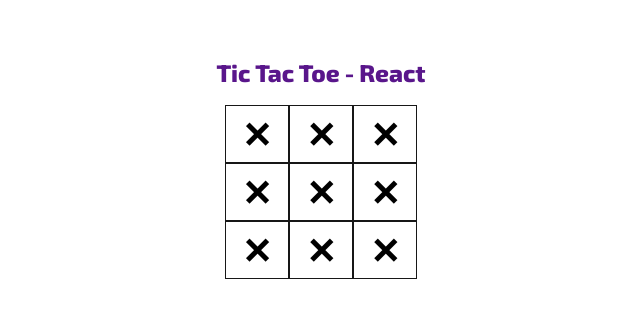
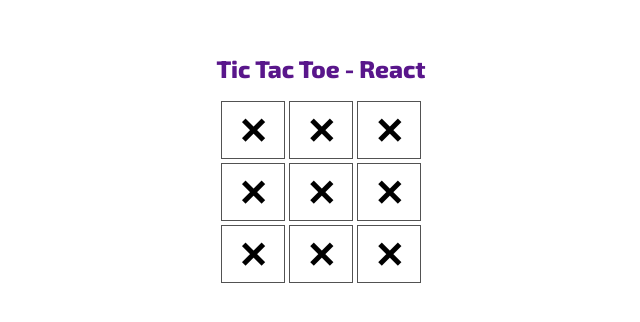
Before and after one commit to RajDeshmukh2001/tic-tac-toe-react, a React (Vite) app: page / in a window 1280 px wide. Shown: the part 232-554 px from the top of the page, without its empty margins (319-959 px from the left). Built offline with nearby package versions, Linux system fonts and the light colour scheme.

Commit message:
refactor: add gap between square boxes and change border color

```diff
--- a/src/components/Square.tsx
+++ b/src/components/Square.tsx
@@ -1,17 +1,17 @@
 const Square = () => {
     return (
-        <div className="grid grid-cols-3">
-            <button className="px-4 py-2 text-4xl font-extrabold border border-neutral-900">✕</button>
-            <button className="px-4 py-2 text-4xl font-extrabold border border-neutral-900">✕</button>
-            <button className="px-4 py-2 text-4xl font-extrabold border border-neutral-900">✕</button>
+        <div className="grid grid-cols-3 gap-1">
+            <button className="px-4 py-2 text-4xl font-extrabold border border-neutral-600">✕</button>
+            <button className="px-4 py-2 text-4xl font-extrabold border border-neutral-600">✕</button>
+            <button className="px-4 py-2 text-4xl font-extrabold border border-neutral-600">✕</button>
 
-            <button className="px-4 py-2 text-4xl font-extrabold border border-neutral-900">✕</button>
-            <button className="px-4 py-2 text-4xl font-extrabold border border-neutral-900">✕</button>
-            <button className="px-4 py-2 text-4xl font-extrabold border border-neutral-900">✕</button>
+            <button className="px-4 py-2 text-4xl font-extrabold border border-neutral-600">✕</button>
+            <button className="px-4 py-2 text-4xl font-extrabold border border-neutral-600">✕</button>
+            <button className="px-4 py-2 text-4xl font-extrabold border border-neutral-600">✕</button>
 
-            <button className="px-4 py-2 text-4xl font-extrabold border border-neutral-900">✕</button>
-            <button className="px-4 py-2 text-4xl font-extrabold border border-neutral-900">✕</button>
-            <button className="px-4 py-2 text-4xl font-extrabold border border-neutral-900">✕</button>
+            <button className="px-4 py-2 text-4xl font-extrabold border border-neutral-600">✕</button>
+            <button className="px-4 py-2 text-4xl font-extrabold border border-neutral-600">✕</button>
+            <button className="px-4 py-2 text-4xl font-extrabold border border-neutral-600">✕</button>
         </div>
     )
 }
```
